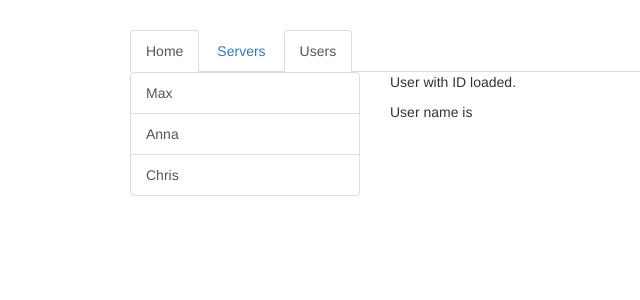
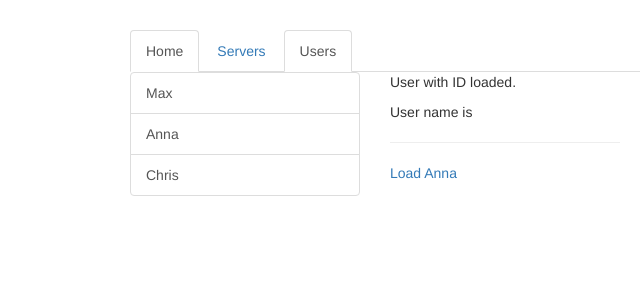
Before and after one commit to rafaelss84/tutorial-angular4-udemy-modules, an Angular app: page /users in a window 1280 px wide. Shown: the top 300 px of the page, without its empty margins (135-775 px from the left). Built offline with nearby package versions, Linux system fonts and the light colour scheme.

Commit message:
Aula 122: Fetching Route Parameters

```diff
--- a/src/app/users/user/user.component.html
+++ b/src/app/users/user/user.component.html
@@ -1,2 +1,4 @@
 <p>User with ID {{user.id}} loaded.</p>
 <p>User name is {{user.name}} </p>
+<hr>
+<a [routerLink]="['/users', 10, 'Anna']">Load Anna</a>
--- a/src/app/users/user/user.component.ts
+++ b/src/app/users/user/user.component.ts
@@ -1,5 +1,5 @@
 import { Component, OnInit } from '@angular/core';
-import { ActivatedRoute } from "@angular/router";
+import { ActivatedRoute, Params } from "@angular/router";
 
 @Component({
   selector: 'app-user',
@@ -16,6 +16,13 @@
       id: this.route.snapshot.params['id'],
       name: this.route.snapshot.params['name']
     }
+    this.route.params
+      .subscribe(
+        (params: Params) => {
+          this.user.id = params['id'];
+          this.user.name = params['name'];
+        }
+      );
   }
 
 }
```
